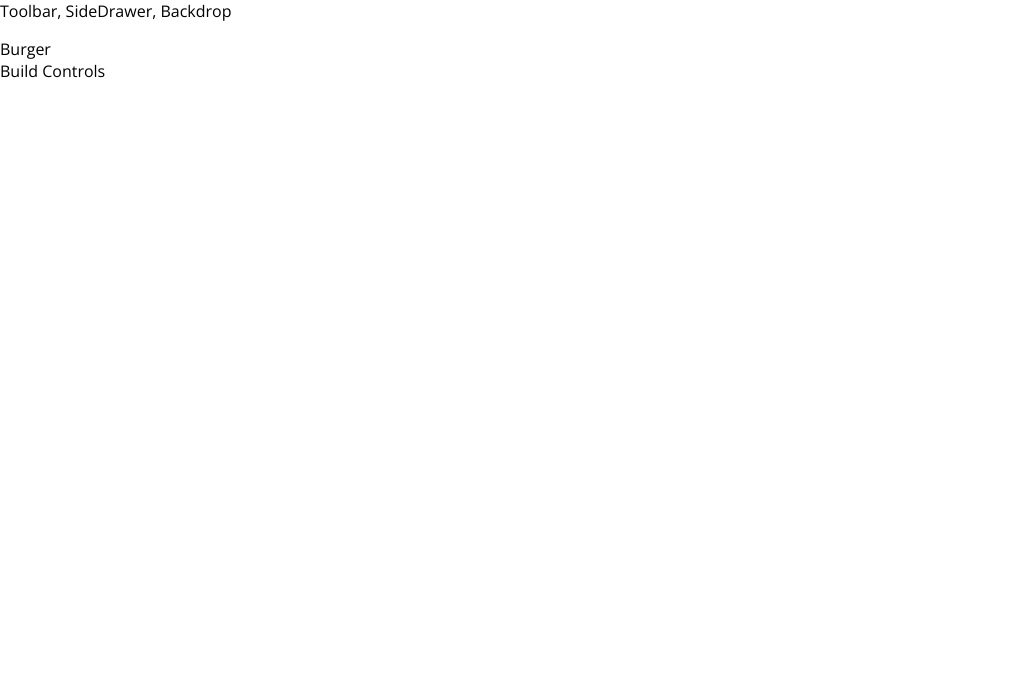
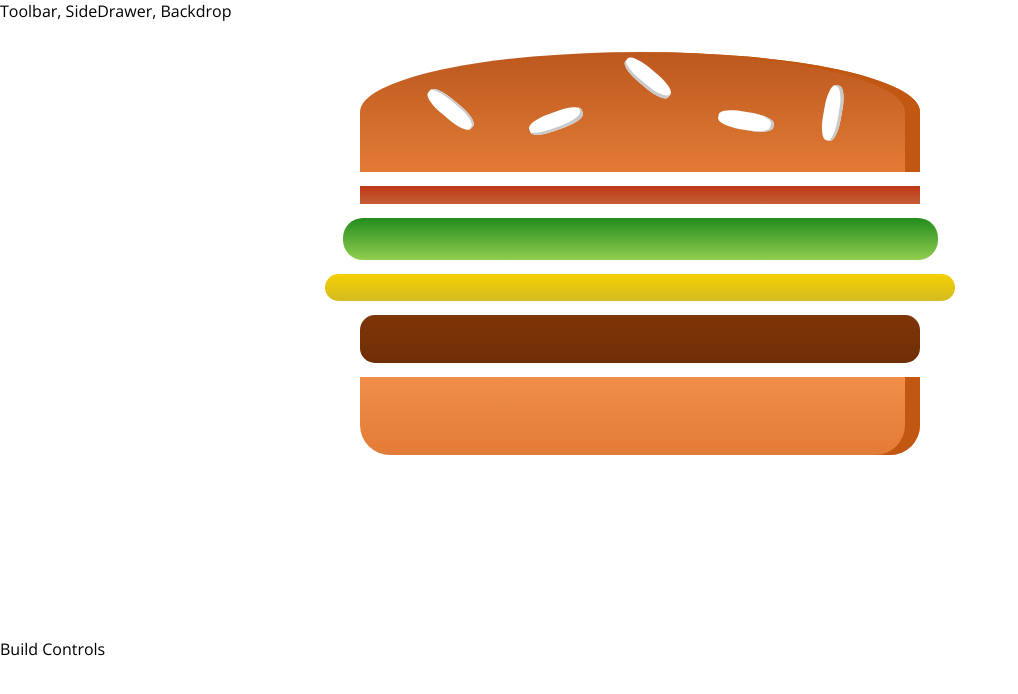
Before and after one commit to dfilter/udemy-reactjs-course, a React (Create React App) app in the folder burger-builder/: page / in a window 1280 px wide. Shown: the top 694 px of the page, without its empty margins (0-1018 px from the left). Built offline with nearby package versions, Linux system fonts and the light colour scheme.

Commit message:
128. Starting the Burger Component

```diff
--- a/burger-builder/src/components/Burger/Burger.js
+++ b/burger-builder/src/components/Burger/Burger.js
@@ -1,8 +1,19 @@
 import React from 'react'
+
+import BurgerIngredient from './BurgerIngredient/BurgerIngredient'
+
+import classes from './Burger.module.css'
 
 const burger = (props) => {
   return (
-    <div></div>
+    <div className={classes.Burger}>
+      <BurgerIngredient type="bread-top" />
+      <BurgerIngredient type="bacon" />
+      <BurgerIngredient type="salad" />
+      <BurgerIngredient type="cheese" />
+      <BurgerIngredient type="meat" />
+      <BurgerIngredient type="bread-bottom" />
+    </div>
   )
 }
 
--- /dev/null
+++ b/burger-builder/src/components/Burger/Burger.module.css
@@ -0,0 +1,30 @@
+.Burger {
+    width: 100%;
+    margin: auto;
+    height: 250px;
+    overflow: scroll;
+    text-align: center;
+    font-weight: bold;
+    font-size: 1.2em;
+}
+
+@media (min-width: 500px) and (min-height: 400px) {
+    .Burger {
+        width: 350px;
+        height: 300px;
+    }
+}
+
+@media (min-width: 500px) and (min-height: 401px) {
+    .Burger {
+        width: 450px;
+        height: 400px;
+    }
+}
+
+@media (min-width: 1000px) and (min-height: 700px) {
+    .Burger {
+        width: 700px;
+        height: 600px;
+    }
+}
--- a/burger-builder/src/containers/BurgerBuilder/BurgerBuilder.js
+++ b/burger-builder/src/containers/BurgerBuilder/BurgerBuilder.js
@@ -1,12 +1,13 @@
 import React, { Component } from 'react'
 
 import Auxiliary from '../../hoc/Auxiliary'
+import Burger from '../../components/Burger/Burger'
 
 class BurgerBuilder extends Component {
   render() {
     return (
       <Auxiliary>
-        <div>Burger</div>
+        <Burger />
         <div>Build Controls</div>
       </Auxiliary>
     )
```
